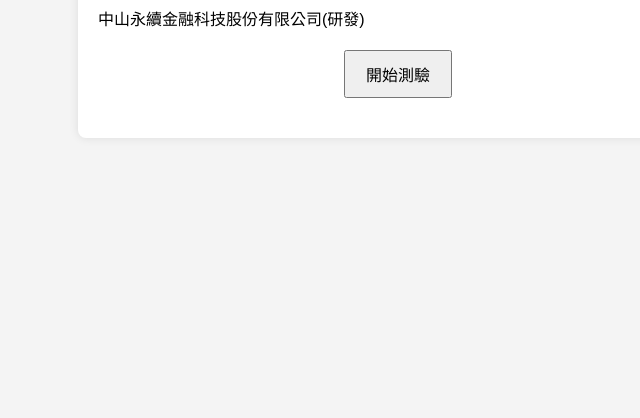
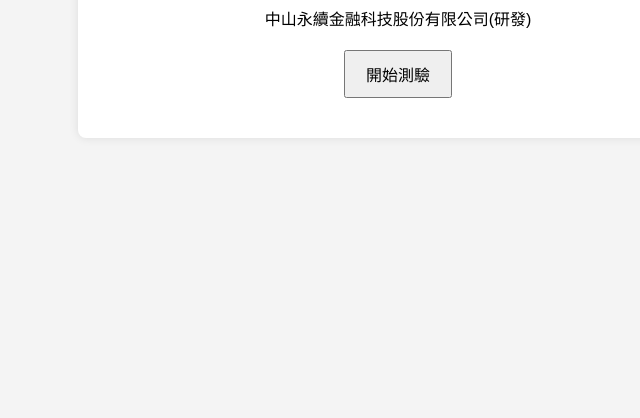
Before and after one commit to esgbook/n5, a plain HTML site: page index.html in a window 1280 px wide. Shown: the part 382-800 px from the top of the page, without its empty margins (242-882 px from the left). Drawn offline with Linux system fonts and the light colour scheme.

Commit message:
Add files via upload

```diff
--- a/index.html
+++ b/index.html
@@ -9,7 +9,7 @@
 <body>
     <div class="container">
         <h1>第一章永續基本概念</h1>
-        <p>中山永續金融科技股份有限公司(研發)</p>
+        <center><p>中山永續金融科技股份有限公司(研發)</p></center></center>
         <button id="startQuiz">開始測驗</button>
 
 
```
